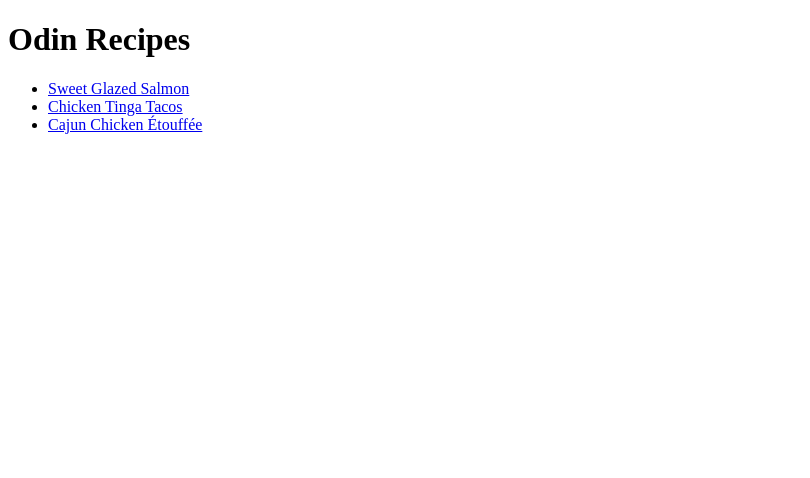
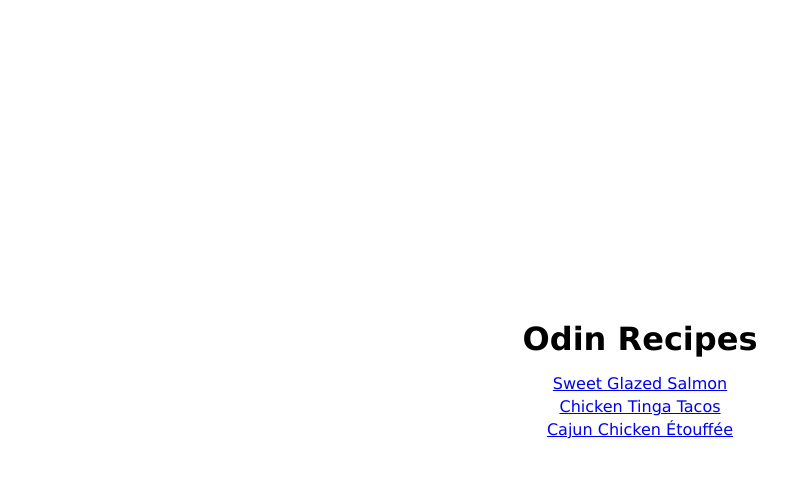
Before and after one commit to lojickse7en/odin-recipes, a plain HTML site: page index.html in a window 1280 px wide. Shown: the whole page, without its empty margins (0-810 px from the left). Drawn offline with Linux system fonts and the light colour scheme.

Commit message:
Add CSS to hompage to center of the page

```diff
--- a/index.html
+++ b/index.html
@@ -5,14 +5,16 @@
     <meta http-equiv="X-UA-Compatible" content="IE=edge">
     <meta name="viewport" content="width=device-width, initial-scale=1.0">
     <title>Recipes Website</title>
+    <link rel="stylesheet" href="styles.css">
 </head>
 <body>
+    <div class="container">
     <h1>Odin Recipes</h1>
     <ul>
         <li><a href="./recipes/sweetglazedsalmon.html">Sweet Glazed Salmon</a></li>
         <li><a href="./recipes/chickentingatacos.html">Chicken Tinga Tacos</a></li>
         <li><a href="./recipes/cajunchickenetouffee.html">Cajun Chicken Étouffée</a></li>
     </ul>
-
+    </div>
 </body>
 </html>
--- /dev/null
+++ b/styles.css
@@ -0,0 +1,20 @@
+* {
+    font-family: Verdana, Geneva, Tahoma, sans-serif;
+    margin: 0;
+    padding: 0;
+}
+.container {
+    text-align: center;
+    margin: 25%;
+    /* border: 3px solid green; */
+    /* padding: 10px; */
+}
+
+h1 {
+    padding-bottom: 1rem;
+}
+
+li {
+    padding-bottom: .25rem;
+    list-style-type: none;
+}
```
